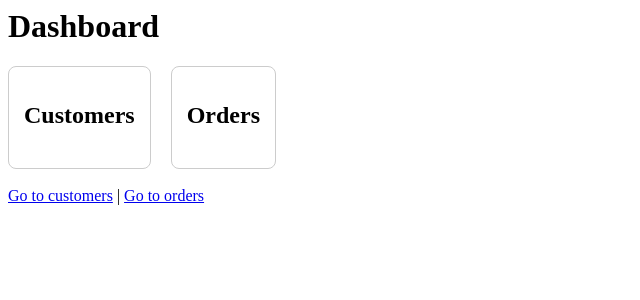
After one commit to LigmaCat/Veikals_21_04_26, a PHP site: template src/views/home.php in a window 1280 px wide. The commit adds this page. Shown: the top 300 px of the page, without its empty margins (0-640 px from the left). Run offline with PHP 8.4, Linux system fonts and the light colour scheme; the template is opened without the code that fills it, so the values that code supplies are empty.

Commit message:
added home route

```diff
--- /dev/null
+++ b/src/views/home.php
@@ -0,0 +1,24 @@
+<h1>Dashboard</h1>
+
+<div style="display:flex; gap:20px;">
+
+    <div style="padding:15px; border:1px solid #ccc; border-radius:8px;">
+        <h2>Customers</h2>
+        <p style="font-size:24px;">
+            <?= htmlspecialchars($customers) ?>
+        </p>
+    </div>
+
+    <div style="padding:15px; border:1px solid #ccc; border-radius:8px;">
+        <h2>Orders</h2>
+        <p style="font-size:24px;">
+            <?= htmlspecialchars($orders) ?>
+        </p>
+    </div>
+
+</div>
+
+<br>
+
+<a href="/customers">Go to customers</a> |
+<a href="/orders">Go to orders</a>
```
Also changed, not shown: public/index.php (+6 -1 lines), src/controllers/HomeController.php (added, +19 -0 lines).
